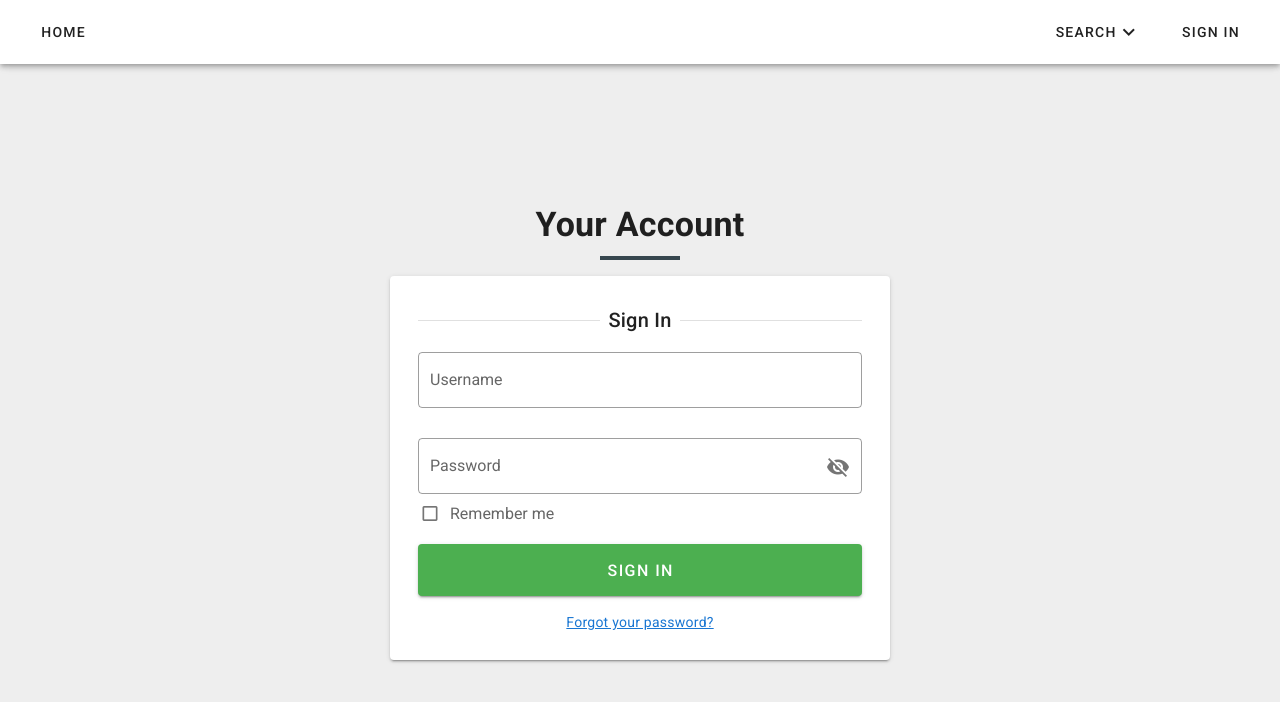
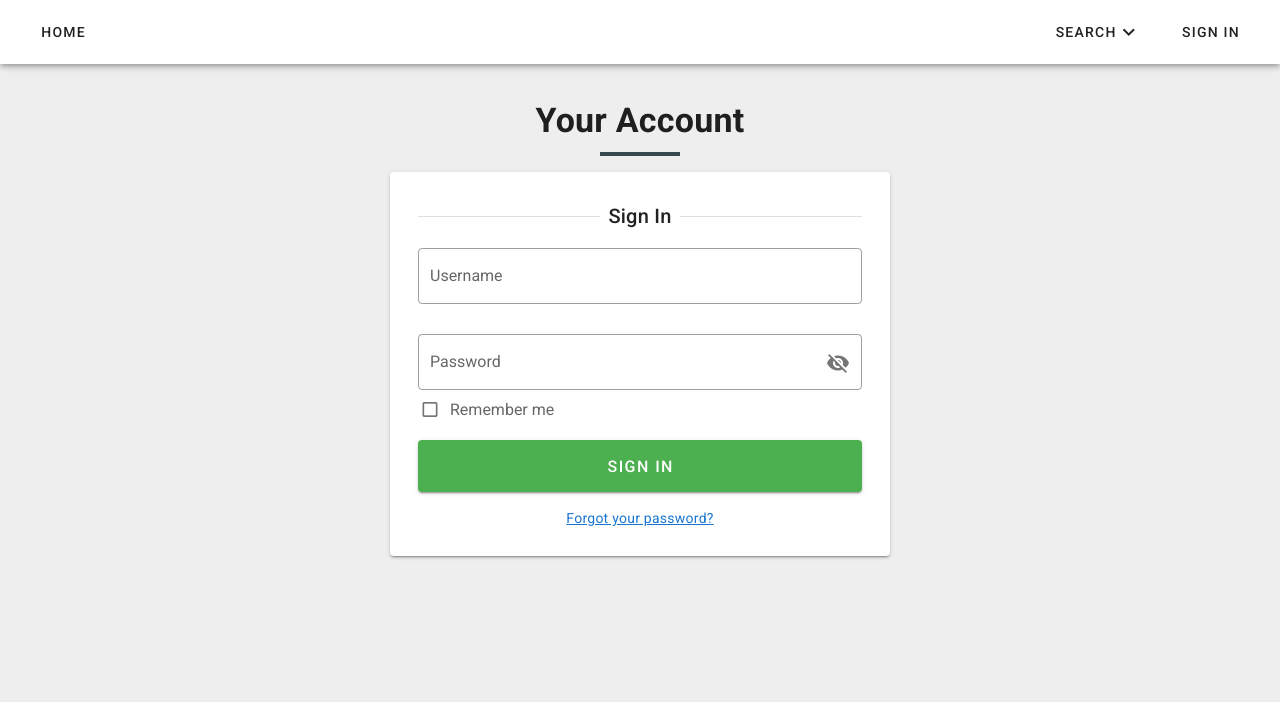
Before and after one commit to AyumiizZ/padama, a Vue app: page /signin in a window 1280 px wide. Shown: the top 702 px of the page. Built offline with nearby package versions, Linux system fonts and the light colour scheme; what v-calendar would draw is missing.

Commit message:
🐛 remove fill-height that cause vcalendar bug

```diff
--- a/src/App.vue
+++ b/src/App.vue
@@ -2,7 +2,7 @@
   <v-app class="overflow-hidden">
     <Header></Header>
     <v-main style="padding: 64px 0px 0px 0px">
-      <v-container fluid class="grey lighten-3" fill-height>
+      <v-container fluid class="grey lighten-3">
         <router-view />
       </v-container>
     </v-main>
--- a/src/assets/styles/global.css
+++ b/src/assets/styles/global.css
@@ -2,3 +2,6 @@
   display: inline-block !important;
   text-decoration: none !important;
 }
+.container {
+  height: 100%;
+}
```
